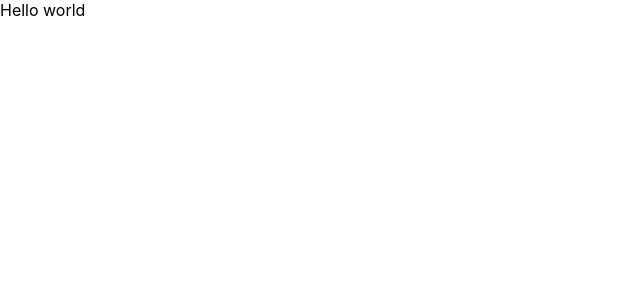
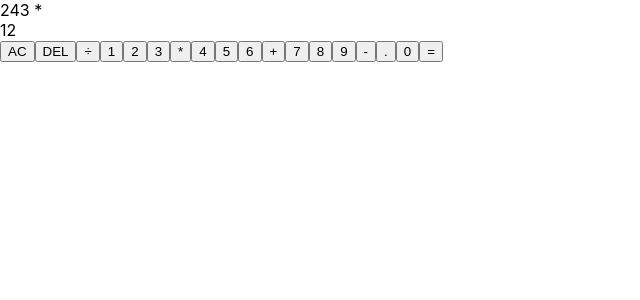
Before and after one commit to icecrimu/calculator-app, a React (Create React App) app: page / in a window 1280 px wide. Shown: the top 300 px of the page, without its empty margins (0-640 px from the left). Built offline with nearby package versions, Linux system fonts and the light colour scheme.

Commit message:
Add html structure

```diff
--- a/src/App.js
+++ b/src/App.js
@@ -1,5 +1,30 @@
 function App() {
-  return <div className="App">Hello world</div>
+  return (
+    <div className="calculator-grid">
+      <div className="output">
+        <div className="previous-operand">243 *</div>
+        <div className="current-operand">12</div>
+      </div>
+      <button className="span-two">AC</button>
+      <button>DEL</button>
+      <button>÷</button>
+      <button>1</button>
+      <button>2</button>
+      <button>3</button>
+      <button>*</button>
+      <button>4</button>
+      <button>5</button>
+      <button>6</button>
+      <button>+</button>
+      <button>7</button>
+      <button>8</button>
+      <button>9</button>
+      <button>-</button>
+      <button>.</button>
+      <button>0</button>
+      <button className="span-two">=</button>
+    </div>
+  )
 }
 
 export default App
```
